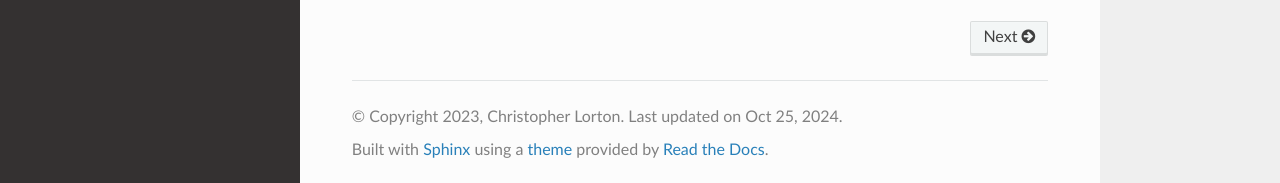
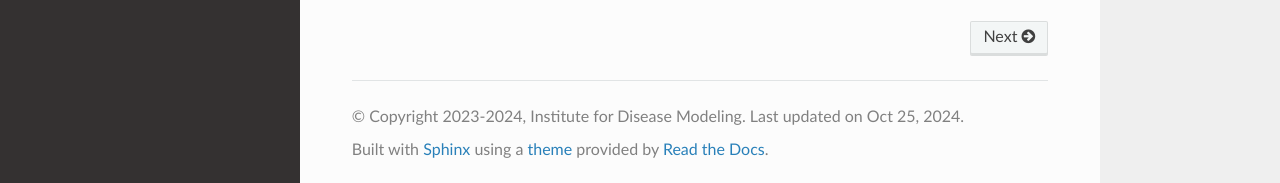
Before and after one commit to InstituteforDiseaseModeling/laser, a Sphinx documentation site: the page built from docs/index.rst, in a window 1280 px wide and 1221 px high. Shown: the part 1035-1218 px from the top of the window. Built offline with Sphinx 7.4.7 and the Read the Docs theme 3.1.0, drawn with Linux system fonts in a browser that asks for light colours.

Commit message:
📝 Fix author and copyright date

```diff
--- a/docs/conf.py
+++ b/docs/conf.py
@@ -14,8 +14,8 @@ extensions = [
 source_suffix = ".rst"
 master_doc = "index"
 project = "LASER"
-year = "2023"
-author = "Christopher Lorton"
+year = "2023-2024"
+author = "Institute for Disease Modeling"
 copyright = f"{year}, {author}"
 version = release = "0.0.1"
 
```
